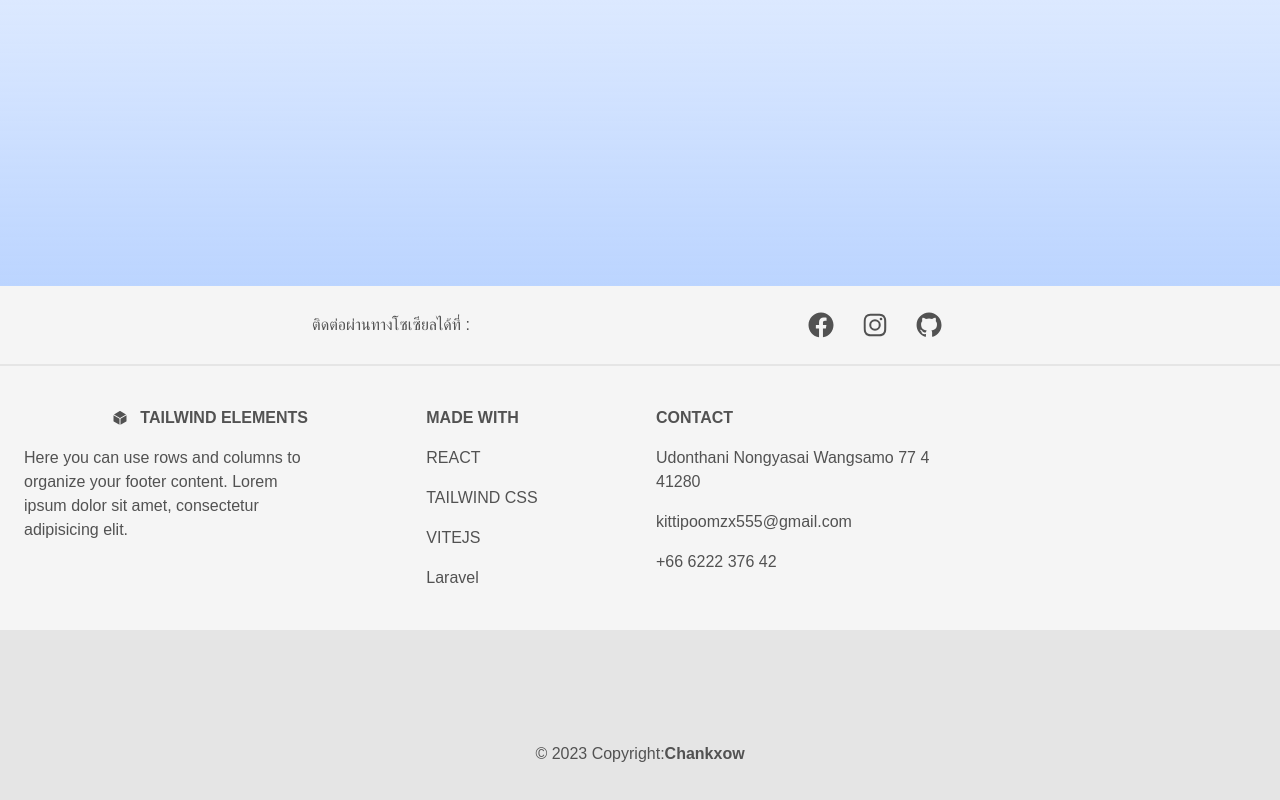
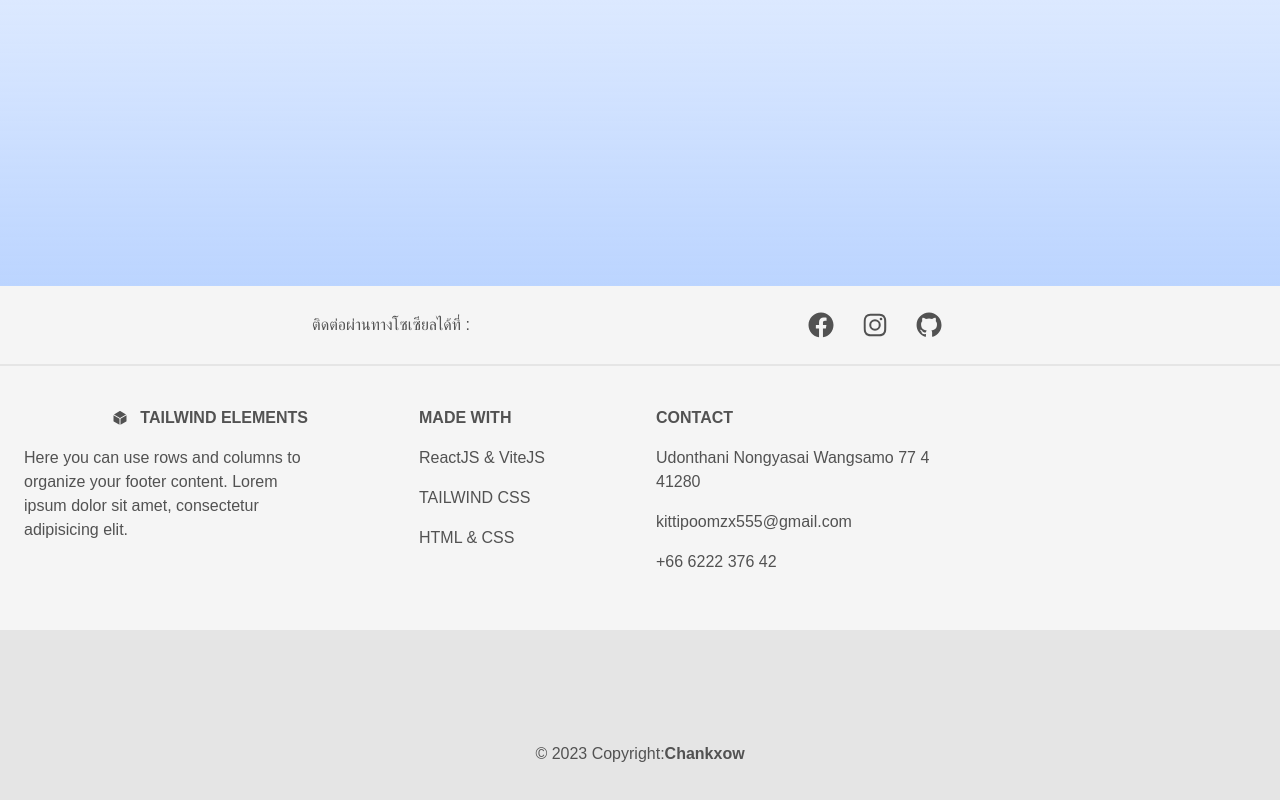
Before and after one commit to chankxow/chankxowPortfolio, a React (Vite) app: page / in a window 1280 px wide. Shown: the part 4308-5108 px from the top of the page. Built offline with nearby package versions, Linux system fonts and the light colour scheme; a web font is replaced by a local one.

Commit message:
Update footer.jsx

```diff
--- a/src/components/footer.jsx
+++ b/src/components/footer.jsx
@@ -52,23 +52,19 @@ const Footer = () => {
               MADE WITH
             </h6>
             <p className="mb-4">
-              <a href="#!" className="text-neutral-600 dark:text-neutral-200">
-                REACT
+              <a href="https://vitejs.dev/" className="text-neutral-600 dark:text-neutral-200">
+                ReactJS & ViteJS
               </a>
             </p>
             <p className="mb-4">
-              <a href="#!" className="text-neutral-600 dark:text-neutral-200">
+              <a href="https://tailwindcss.com/" className="text-neutral-600 dark:text-neutral-200">
                 TAILWIND CSS
               </a>
             </p>
-            <p className="mb-4">
-              <a href="#!" className="text-neutral-600 dark:text-neutral-200">
-                VITEJS
-              </a>
-            </p>
+
             <p>
-              <a href="#!" className="text-neutral-600 dark:text-neutral-200">
-                Laravel
+              <a href="https://www.w3schools.com/html/html_css.asp" className="text-neutral-600 dark:text-neutral-200">
+                HTML & CSS
               </a>
             </p>
           </div>
```
